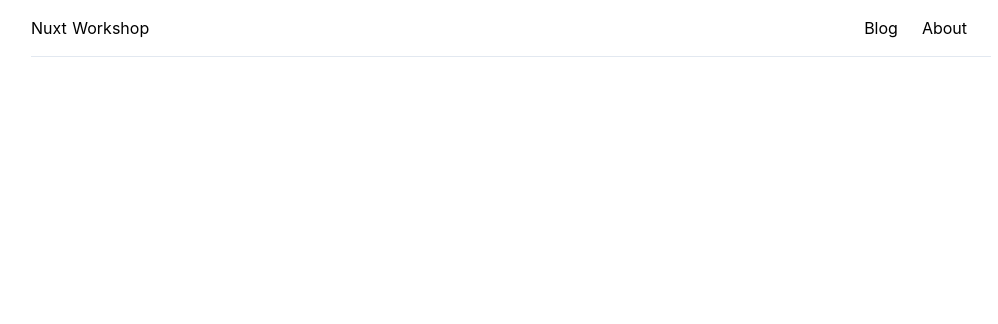
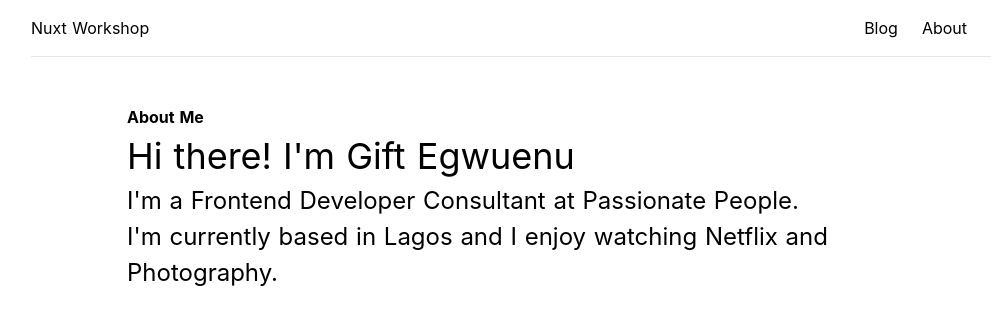
Before and after one commit to lauragift21/nuxt-workshop, a Nuxt app: page /about in a window 1280 px wide. Shown: the top 324 px of the page, without its empty margins (129-1127 px from the left). Built offline with nearby package versions, Linux system fonts and the light colour scheme.

Commit message:
add solution for exercise 2

```diff
--- /dev/null
+++ b/pages/about.vue
@@ -0,0 +1,27 @@
+<template>
+  <section class="mx-64 my-4 my-12">
+    <h1 class="font-bold">About Me</h1>
+    <h2 class="text-4xl">Hi there! I'm Gift Egwuenu</h2>
+    <p class="text-2xl">I'm a {{ role }} at {{ work }}.</p>
+    <p class="text-2xl">
+      I'm currently based in {{ location }} and I enjoy watching Netflix and
+      Photography.
+    </p>
+  </section>
+</template>
+
+<script>
+export default {
+  data() {
+    return {
+      work: "Passionate People",
+      role: "Frontend Developer Consultant",
+      location: "Lagos",
+    };
+  },
+};
+</script>
+
+<style scoped>
+
+</style>
```
